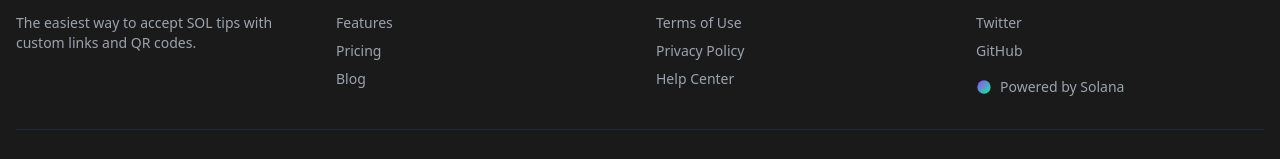
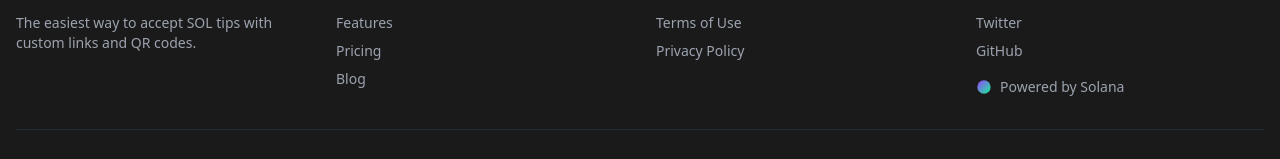
Before and after one commit to kaynelapps/soltap, a plain HTML site: page index.html in a window 1280 px wide. Shown: the part 1413-1572 px from the top of the page. Drawn offline with nearby package versions, Linux system fonts and the light colour scheme; a script that the page names is missing.

Commit message:
Remove non-existent Help Center link from footer

```diff
--- a/index.html
+++ b/index.html
@@ -257,11 +257,11 @@
     </main>
 
     <!-- Footer -->
+<!-- Footer -->
 <footer class="bg-solana-dark border-t border-gray-800 mt-16">
     <div class="container mx-auto px-4 py-8">
         <div class="grid md:grid-cols-4 gap-8">
             <div>
-                <!-- In footer section, update the logo: -->
                 <div class="flex items-center space-x-2 mb-4">
                     <img src="./favicon-32x32.png" alt="Solana Tip Tap" class="w-6 h-6" onerror="this.style.display='none'; this.nextElementSibling.style.display='flex';">
                     <div class="w-6 h-6 bg-gradient-to-r from-solana-purple to-solana-green rounded-full items-center justify-center hidden">
@@ -269,7 +269,6 @@
                     </div>
                     <span class="font-bold">Solana Tip Tap</span>
                 </div>
-
                 <p class="text-gray-400 text-sm">The easiest way to accept SOL tips with custom links and QR codes.</p>
             </div>
             <div>
@@ -285,7 +284,6 @@
                 <ul class="space-y-2 text-sm text-gray-400">
                     <li><a href="/terms.html" class="hover:text-white transition-colors">Terms of Use</a></li>
                     <li><a href="/privacy.html" class="hover:text-white transition-colors">Privacy Policy</a></li>
-                    <li><a href="#" class="hover:text-white transition-colors">Help Center</a></li>
                 </ul>
             </div>
             <div>
@@ -294,7 +292,6 @@
                     <li><a href="https://twitter.com/solanatiptap" class="hover:text-white transition-colors" target="_blank" rel="noopener noreferrer">Twitter</a></li>
                     <li><a href="https://github.com/solanatiptap" class="hover:text-white transition-colors" target="_blank" rel="noopener noreferrer">GitHub</a></li>
                 </ul>
-
                 <div class="mt-4">
                     <div class="flex items-center space-x-2 text-sm">
                         <svg class="w-4 h-4" viewBox="0 0 24 24" fill="none">
@@ -309,7 +306,6 @@
                         <span class="text-gray-400">Powered by Solana</span>
                     </div>
                 </div>
-
             </div>
         </div>
         <div class="border-t border-gray-800 mt-8 pt-8 text-center text-sm text-gray-400">
```
Lines whose indentation alone changed are shown as unchanged.
